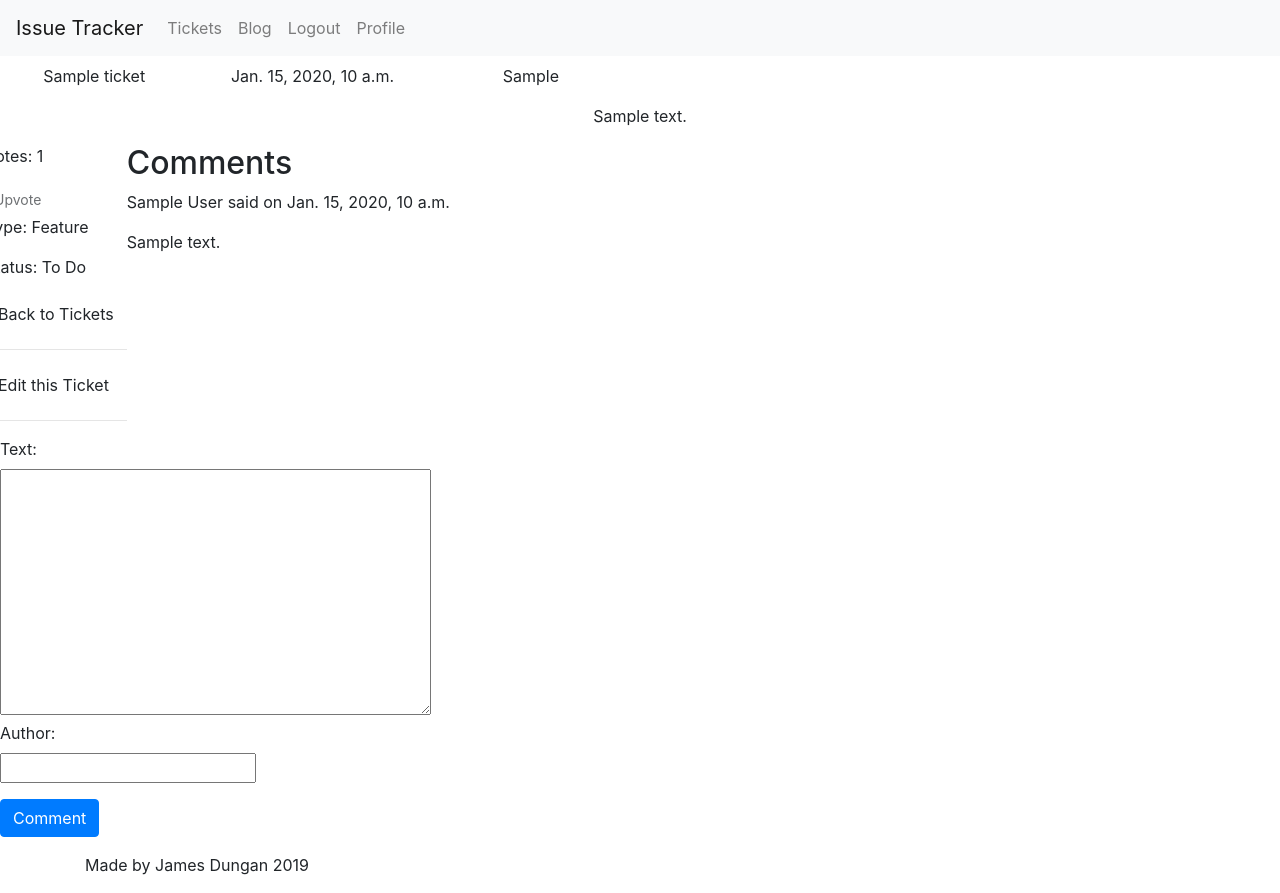
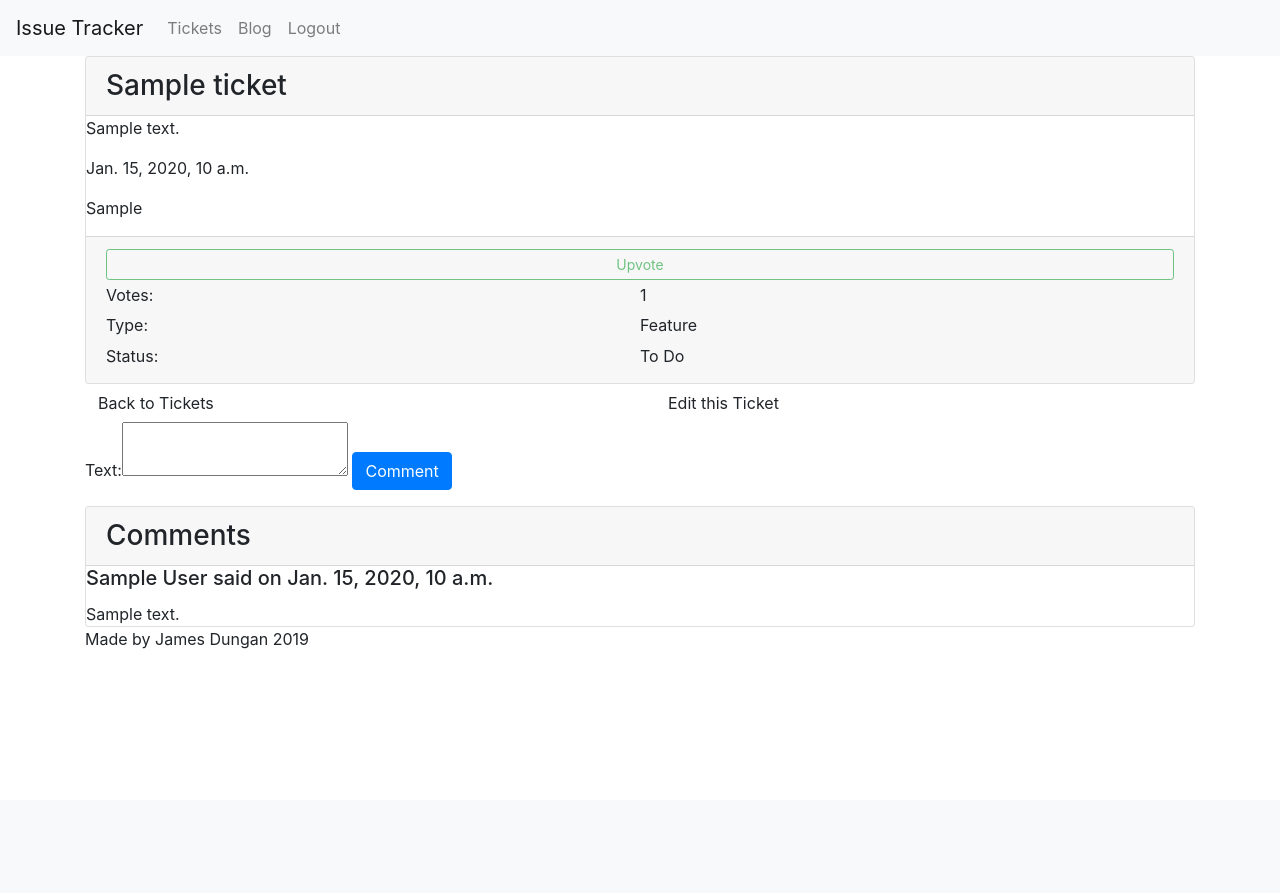
Before and after one commit to JamesDungan/full-stack-frameworks-django, a Django app: page /tickets/1/ in a window 1280 px wide. After the commit the page ends 800 px from the top of that part, so only its background shows below. Run offline with Django 3.2, Linux system fonts and the light colour scheme; the first user in the database is signed in; tables that the repository leaves empty hold one stand-in row (Sample ...); the page is wider than the window, and the part outside it is not shown; some libraries are stand-ins or nearby versions.

Commit message:
restyling and redesigning client side look and feel

```diff
--- a/accounts/urls.py
+++ b/accounts/urls.py
@@ -1,11 +1,10 @@
 from django.urls import path, include
-from accounts.views import logout, login, registration, user_profile
+from accounts.views import logout, login, registration
 from accounts import url_reset
 
 urlpatterns = [
     path('logout/', logout, name="logout"),
     path('login/', login, name="login"),
     path('register/', registration, name="registration"),
-    path('profile/', user_profile, name="user_profile"),
     path('password-reset/', include(url_reset))
 ]
--- a/accounts/views.py
+++ b/accounts/views.py
@@ -49,9 +49,3 @@ def registration(request):
     else:
         registration_form = UserRegistrationForm()
     return render(request, 'registration.html', {'registration_form' : registration_form})
-
-@login_required
-def user_profile(request):
-    user = User.objects.get(email=request.user.email)
-    print(user.pk)
-    return render(request, 'profile.html',{'profile':user})
--- a/static/css/styles.css
+++ b/static/css/styles.css
@@ -1,3 +1,27 @@
-form{
+/* form{
     width:50%;
+} */
+
+.footer-grid{
+    display:grid;
+    grid-template-columns: 1fr 1fr;
 }
+.ticket-footer-link{
+    grid-column: 1/3;
+}
+
+ .create-ticket-button{
+    margin-top: 1rem;
+}
+.ticket-footer-label, .ticket-footer-info{
+    margin: 0.2rem 0px;
+}
+
+.read-more{
+    color: #9B6EF3;
+    border-color: #FF8650;
+}
+.read-more:hover{
+    background-color: #9B6EF3;
+    border-color: #FF8650;
+}
--- a/templates/base.html
+++ b/templates/base.html
@@ -22,7 +22,6 @@
                         <li class="nav-item"><a  class="nav-link" href="{% url 'tickets' %}">Tickets</a></li>
                         <li class="nav-item"><a  class="nav-link" href="{% url 'get_posts' %}">Blog</a></li>
                         <li class="nav-item"><a  class="nav-link" href="{% url 'logout' %}">Logout</a></li>
-                        <li class="nav-item"><a  class="nav-link" href="{% url 'user_profile' %}">Profile</a></li>
                     {% else %}
                         <li class="nav-item"><a  class="nav-link" href="{% url 'login' %}">Login</a></li>
                         <li class="nav-item"><a  class="nav-link" href="{% url 'registration' %}">Register</a></li>
@@ -30,9 +29,6 @@
                 </ul>
             </div>
         </nav>
-        <h1>
-            {% block page_heading %}{% endblock %}
-        </h1>
         {% if messages %}
         <div>
             {% for message in messages %}
@@ -40,8 +36,10 @@
             {% endfor %}
         </div>
         {% endif %}
+        <div class = "container">
+            {% block content %}{% endblock %}
+        </div>
 
-        {% block content %}{% endblock %}
         <footer>
             <div class="container">
                 <p>Made by James Dungan 2019</p>
--- a/tickets/forms.py
+++ b/tickets/forms.py
@@ -4,9 +4,12 @@ from .models import Ticket, Comment
 class CommentForm(forms.ModelForm):
     class Meta:
         model = Comment
-        fields = ['text', 'author']
+        fields = ['text']
+        widgets = {
+            'text' : forms.Textarea(attrs={'rows':2,'cols':20}),
+        }
 
 class TicketForm(forms.ModelForm):
     class Meta:
         model = Ticket
-        fields = ['title', 'text', 'ticket_type', 'created_by']
+        fields = ['title', 'text', 'ticket_type']
--- a/tickets/models.py
+++ b/tickets/models.py
@@ -23,7 +23,7 @@ class Ticket(models.Model):
     created_date = models.DateTimeField(default=timezone.now)
     votes = models.IntegerField(default=0)
     ticket_type = models.CharField(max_length=10, choices=TICKET_TYPE_CHOICES)
-    status = models.CharField(max_length=10, choices=STATUS_CHOICES)
+    status = models.CharField(max_length=10, choices=STATUS_CHOICES, default='To Do')
     created_by = models.CharField(max_length=254, default='')
 
     def __str__(self):
--- a/tickets/templates/ticketdetail.html
+++ b/tickets/templates/ticketdetail.html
@@ -5,67 +5,68 @@
 
 {% block content %}
 {% user_voted_tag ticket user.username as voted %}
-    <div class="row">
-        <div class="ticket-title col-md-2 col-sm-3 text-center">
-            <p>{{ticket.title}}</p>
-        </div>
-        <div class="ticket-created_date col-md-2 col-sm-3 text-center">
-            <p>{{ticket.created_date}}</p>
-        </div>
-        <div class="ticket-created_by col-md-2 col-sm-3 text-center">
-            <p>{{ticket.created_by}}</p>
+
+<div class="row">
+    <div class="col-sm-12">
+        <div class="card">
+            <h3 class="card-header">{{ ticket.title }}</h3>
+            <div calss="card-body">
+                <p class="ticket-description card-text">{{ ticket.text }}</p>
+                <p>{{ticket.created_date}}</p>
+                <p>{{ticket.created_by}}</p>
+            </div>
+            <div class="card-footer footer-grid">
+                    {% if voted %}
+                        <a href="" class="btn btn-outline-success btn-sm disabled ticket-footer-link">Upvote <span class="glyphicon glyphicon-chevron-up"></span></a>
+                    {% else %}
+                        <a href="{% url 'upvote_ticket' ticket.id %}"class="btn btn-sm btn-outline-success ticket-footer-link">Upvote <span class="glyphicon glyphicon-chevron-up"></span></a>
+                    {% endif %}
+                    <p class="ticket-footer-label ">Votes:</p> <p class="ticket-footer-info">{{ ticket.votes }}</p>
+                    <p class="ticket-footer-label">Type:</p> <p class="ticket-footer-info">{{ ticket.ticket_type }}</p>
+                    <p class="ticket-footer-label">Status:</p> <p class="ticket-footer-info">{{ ticket.status }}</p>
+            </div>
         </div>
     </div>
+</div>
+<div class="row">
+    <div class="col-sm-6">
+        <a href="{% url 'tickets' %}" class="btn btn-default">Back to Tickets</a>
+    </div>
+    <div class="col-sm-6">
+        <a href="{% url 'edit_ticket' ticket.id %}" class="btn btn-default">Edit this Ticket</a>
+    </div>
+</div>
+<div class="row">
+    <div class="form-group col-sm-8">
+        <form role="form" method="post" id="comment-form" action="{% url 'ticket_detail' ticket.id %}">
+        {% csrf_token %}
+        {{ form | as_bootstrap }}
+        <input class=" btn btn-primary" id="make_comment_btn" name="comment" type="submit" value="Comment">
+        </form>
+    </div>
+</div>
 
-    <div class="row">
-        <div class="ticket-text col-sm-12 text-center">
-            <p>{{ticket.text}}</p>
-        </div>
-    </div>
-    <div class="row">
-        <div class="col-xs-9">
-            <p><span class="boldtext">Votes: </span>{{ ticket.votes }}</p>
-            {% if voted %}
-                <a href="" class="btn btn-default btn-sm upvote disabled">Upvote</a>
-            {% else %}
-                <a href="{% url 'upvote_ticket' ticket.id %}"class="btn btn-default btn-sm upvote">Upvote</a>
-            {% endif %}
-
-            <p><span class="boldtext">Type: </span>{{ ticket.ticket_type }}</p>
-            <p><span class="boldtext">Status: </span>{{ ticket.status }}</p>
-
-
-            <a href="{% url 'tickets' %}" class="btn btn-default">Back to Tickets</a>
-            <hr>
-            <a href="{% url 'edit_ticket' ticket.id %}" class="btn btn-default">Edit this Ticket</a>
-            <hr>
-        </div>
-        <div class="col-xs-9">
+<div class="row">
+    <div class="col-sm-12">
+        <div class="card">
             {% if ticket.comment_set.all %}
-                <h2>Comments</h2>
+                <h3 class="card-header">Comments</h3>
                 <div class="comments">
                     {% for comment in ticket.comment_set.all %}
-                        <span>
-                            <p>{{ comment.author }} said on {{ comment.created_date }}</p>
-                        </span>
-                        <p>
+
+                        <h5 class="card-title">
+                            {{ comment.author }} said on {{ comment.created_date }}
+                        </h5>
+                        <p class="card-text">
                             {{ comment.text }}
                         </p>
+
                     {% endfor %}
                 </div>
             {% endif %}
         </div>
     </div>
-    <div class="row">
-        <form role="form" method="post" id="payment-form" action="{% url 'ticket_detail' ticket.id %}">
-        <div class="form-group col-md-6">
-            {{ form | as_bootstrap }}
-        </div>
-            {% csrf_token %}
-        <div class="form-group col-md-12">
-            <input class=" btn btn-primary" id="submit_payment_btn" name="comment" type="submit" value="Comment">
-        </div>
-        </form>
-    </div>
+</div>
+
 
 {% endblock %}
--- a/tickets/views.py
+++ b/tickets/views.py
@@ -16,6 +16,7 @@ def ticket_detail(request, pk):
         if form.is_valid():
            comment = form.save(commit=False)
            comment.ticket_id = ticket.id
+           comment.author = request.user.username
            comment.save()
     else:
         form = CommentForm()
@@ -26,7 +27,9 @@ def create_or_edit_ticket(request, pk=None):
     if request.method == "POST":
         form = TicketForm(request.POST, instance=ticket)
         if form.is_valid():
-            ticket = form.save()
+            ticket = form.save(commit=False)
+            ticket.created_by = request.user.username
+            ticket.save()
             return redirect(ticket_detail, ticket.pk)
     else:
         form = TicketForm(instance=ticket)
```
Also changed, not shown: accounts/templates/profile.html (deleted, +0 -9 lines), home/templates/index.html (+4 -7 lines), tickets/templates/tickets.html (+22 -25 lines).
